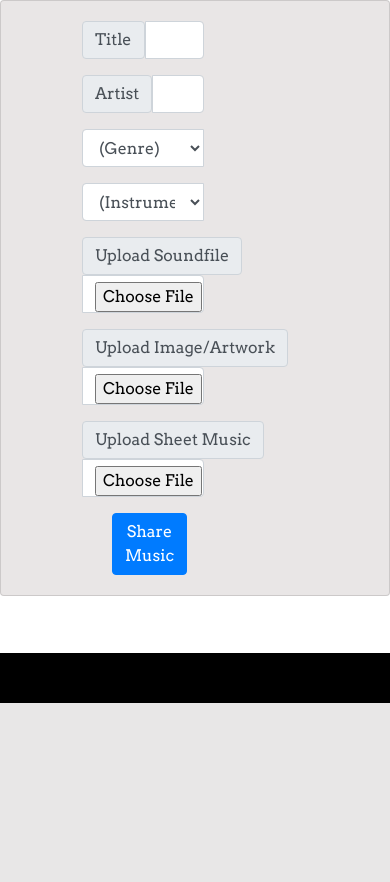
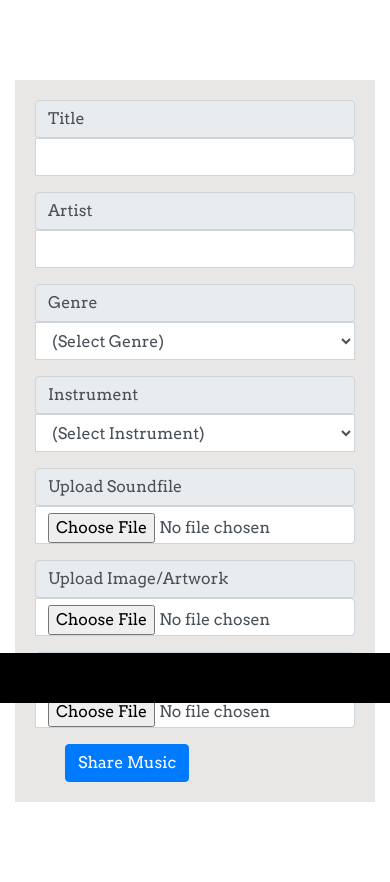
Before and after one commit to abryan1811/MelodyNest, a Flask app: page /share in a window 390 px wide. Shown: the part 141-1023 px from the top of the page. Before the commit the page ends 844 px from the top, so only its background shows below. Run offline with Flask 2, Linux system fonts and the light colour scheme; data that the repository does not hold is empty; some libraries are stand-ins or nearby versions.

Commit message:
Set bootstrap on share and edit_share so it is now responsive

```diff
--- a/static/css/style.css
+++ b/static/css/style.css
@@ -41,7 +41,7 @@ body {
 	background-position: center;
 	background-size: cover;
 	background-repeat: no-repeat;
-	height:750px;
+    height:750px;
 }
 
 .info-panel {
@@ -83,6 +83,7 @@ body {
 .shareCard {
 	background-color:rgb(233, 230, 230);
 }
+
 
 /* Music Player */
 
--- a/templates/share.html
+++ b/templates/share.html
@@ -13,74 +13,81 @@
 {% endif %}
 {% endwith %}
 
-<div class="card shareCard">
+<div class="container-fluid">
+    <div class="row d-flex text-center footer-row">
+        &nbsp
+    </div>
+
     <div class="row">
+        <div class="d-flex justify-content-center align-items-center container">
 
-        <div class="col col-9 card-body">
-
-
-            <form class="col d-flex justify-content-center" method="POST" action="{{ url_for('share') }}" enctype="multipart/form-data">
-                <div class="col col-6">
+            <form class="col-12 card-body shareCard" method="POST" action="{{ url_for('share') }}"
+                enctype="multipart/form-data">
+                <div class="col col-12">
                     <!--Upload information card-->
                     <div class="row">
                         <div class="input-group mb-3">
-                            <span class="input-group-text" id="inputTitle">Title</span>
-                            <input type="text" class="form-control" name="inputTitle" aria-label="Sizing example input"
+                            <span class="col-lg-3 col-md-12 col-sm-12 col-12 input-group-text" id="inputTitle">Title</span>
+                            <input type="text" class="col-lg-9 col-md-12 col-sm-12 col-12 form-control" name="inputTitle" aria-label="Sizing example input"
                                 aria-describedby="inputGroup-sizing-default" required>
                         </div>
                     </div>
                     <div class="row">
                         <div class="input-group mb-3">
-                            <span class="input-group-text" id="inputArtist">Artist</span>
-                            <input type="text" class="form-control" name="inputArtist" aria-label="Sizing example input"
+                            <span class="col-lg-3 col-md-12 col-sm-12 col-12 input-group-text" id="inputArtist">Artist</span>
+                            <input type="text" class="col-lg-9 col-md-12 col-sm-12 col-12 form-control" name="inputArtist" aria-label="Sizing example input"
                                 aria-describedby="inputGroup-sizing-default">
                         </div>
                     </div>
                     <!--Dropdowns of pre decided genres/instruments. Also option to add a new genre with JS-->
                     <div class="row">
                         <div class="input-group mb-3">
+                            <span class="col-lg-3 col-md-12 col-sm-12 col-12 input-group-text" id="inputGenreTab">Genre</span>
                             <select class="form-select form-control" id="inputGenre" name="inputGenre"
                                 aria-label="Example select with button addon" onchange="newGenre()">
-                                <option value="" disabled selected>(Genre)</option>
+                                <option value="" disabled selected>(Select Genre)</option>
                                 {% for genre in genres %}
-                                    <option value="{{genre._id}}">{{genre.genre}}</option>
+                                <option value="{{genre._id}}">{{genre.genre}}</option>
                                 {% endfor %}
                                 <option value="addNew">(add new)</option>
-                                <input class="form-control d-none" id="newGenreText" name="newGenreText" type="text" placeholder="Add a New Genre">
+                                <input class="form-control d-none" id="newGenreText" name="newGenreText" type="text"
+                                    placeholder="Add a New Genre">
                             </select>
                         </div>
                     </div>
                     <div class="row">
                         <div class="input-group mb-3">
+                            <span class="col-lg-3 col-md-12 col-sm-12 col-12 input-group-text" id="inputInstrumentTab">Instrument</span>
                             <select class="form-select form-control" id="inputInstrument" name="inputInstrument"
                                 aria-label="Example select with button addon" onchange="newInstrument()">
-                                <option value="" disabled selected>(Instrument)</option>
+                                <option value="" disabled selected>(Select Instrument)</option>
                                 {% for instrument in instruments %}
-                                    <option value="{{instrument._id}}">{{instrument.instrument}}</option>
+                                <option value="{{instrument._id}}">{{instrument.instrument}}</option>
                                 {% endfor %}
                                 <option value="addNew">(add new)</option>
-                                <input class="form-control d-none" id="newInstrumentText" name="newInstrumentText" type="text" placeholder="Add a New Instrument">
+                                <input class="form-control d-none" id="newInstrumentText" name="newInstrumentText"
+                                    type="text" placeholder="Add a New Instrument">
                             </select>
                         </div>
                     </div>
                     <!--Upload documents into MongoDB-->
                     <div class="row">
                         <div class="input-group mb-3">
-                            <label class="input-group-text" for="inputSoundFile">Upload Soundfile</label>
-                            <input type="file" class="form-control" name="inputSoundFile" id="inputSoundFile">
+                            <label class="col-lg-3 col-md-12 col-sm-12 col-12 input-group-text" for="inputSoundFile">Upload Soundfile</label>
+                            <input type="file" class="col-lg-9 col-md-12 col-sm-12 col-12 form-control" name="inputSoundFile" id="inputSoundFile">
                         </div>
                     </div>
 
                     <div class="row">
                         <div class="input-group mb-3">
-                            <label class="input-group-text" for="inputImageArtwork">Upload Image/Artwork</label>
-                            <input type="file" class="form-control" name="inputImageArtwork" id="inputImageArtwork">
+                            <label class="col-lg-3 col-md-12 col-sm-12 col-12 input-group-text" for="inputImageArtwork">Upload Image/Artwork</label>
+                            <input type="file" class="col-lg-9 col-md-12 col-sm-12 col-12 form-control" name="inputImageArtwork" id="inputImageArtwork">
                         </div>
                     </div>
                     <div class="row">
                         <div class="input-group mb-3">
-                            <label class="input-group-text" for="inputSheetMusic">Upload Sheet Music</label>
-                            <input type="file" class="form-control" name="inputSheetMusic" id="inputSheetMusic">
+                            <label class="col-lg-3 col-md-12 col-sm-12 col-12 input-group-text" for="inputSheetMusic">Upload Sheet Music</label>
+                            <input type="file" class="col-lg-9 col-md-12 col-sm-12 col-12 form-control" name="inputSheetMusic" id="inputSheetMusic">
                         </div>
                     </div>
                     <!--submit-->
@@ -91,5 +98,9 @@
             </form>
         </div>
     </div>
-</div>
-{% endblock %}
+
+    <div class="container-fluid">
+        <div class="row d-flex text-center footer-row">
+            &nbsp
+        </div>
+        {% endblock %}
```
Also changed, not shown: templates/edit_share.html (+40 -19 lines), static/images/piano-rose.jpg.
